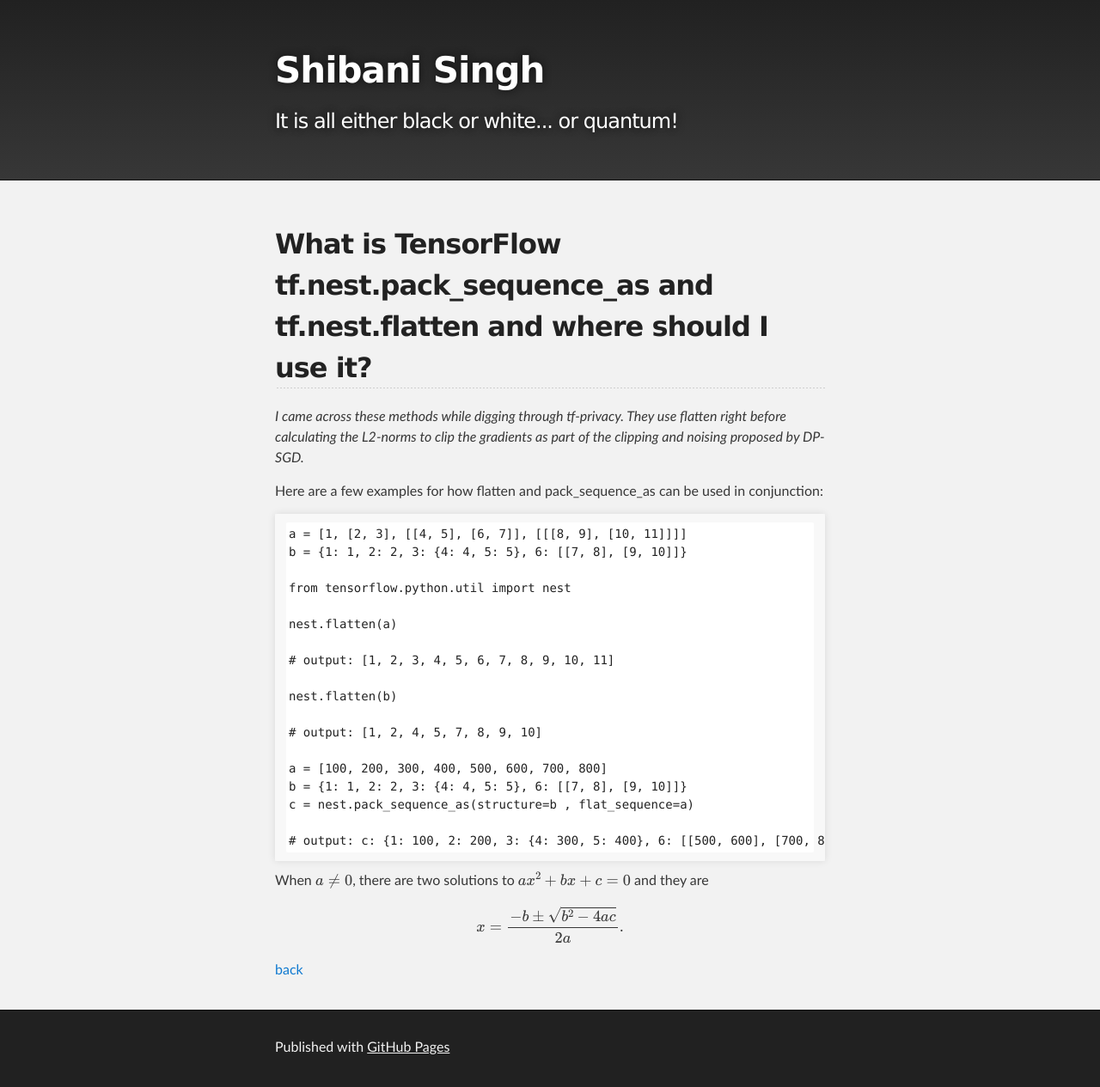
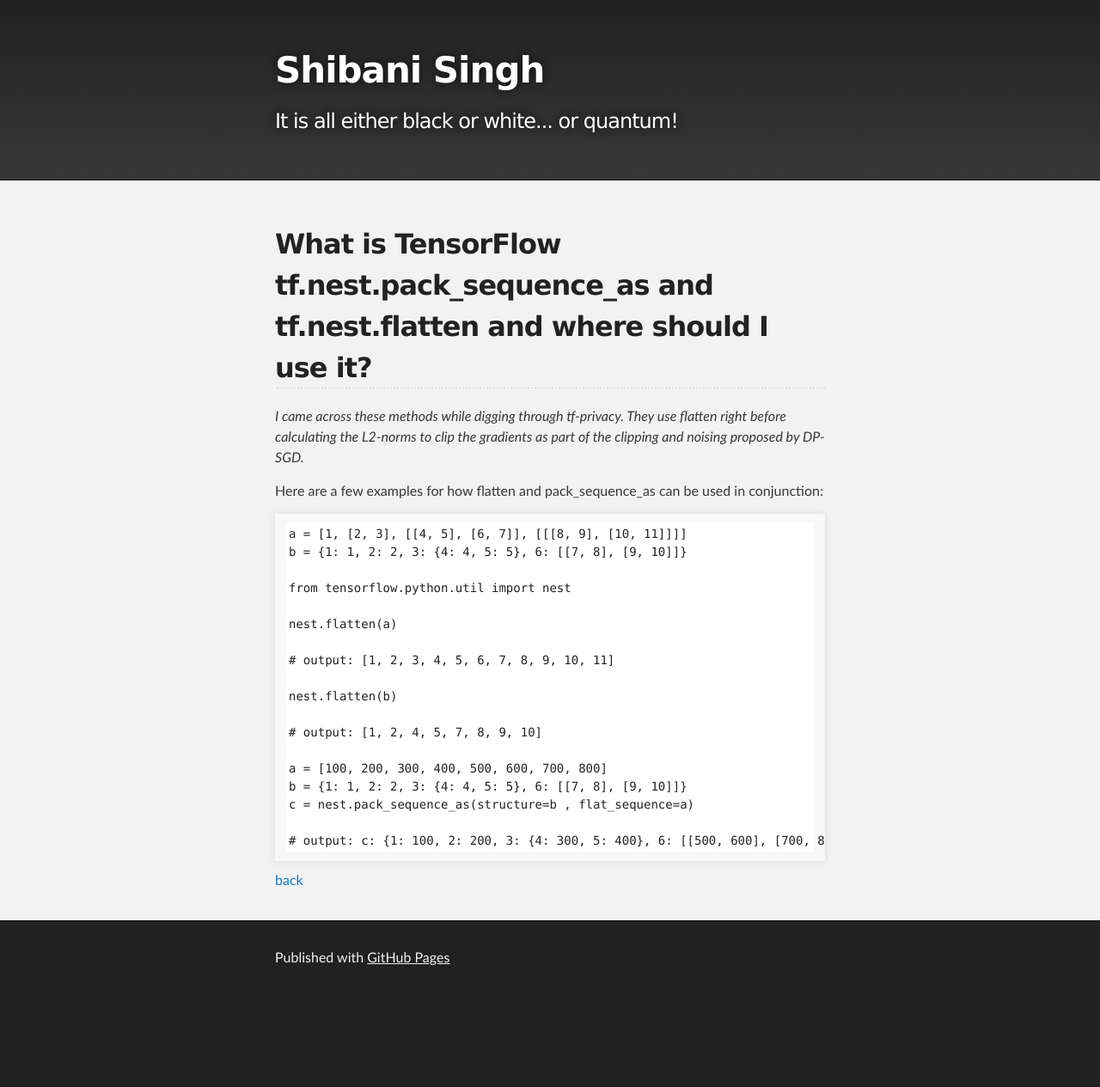
Before and after one commit to paperblack/paperblack.github.io, a Jekyll site: the page built from tf-flatten-pack_sequence.md, in a window 1280 px wide. Shown: the whole page at 86% size. Built offline with Jekyll 4.4.1, drawn with Linux system fonts in a browser that asks for light colours; our own code applies the rules of GitHub Pages for plain Markdown files; after the commit the page ends 1161 px from its top, so only the background shows below that.

Commit message:
Update tf-flatten-pack_sequence.md

````diff
--- a/tf-flatten-pack_sequence.md
+++ b/tf-flatten-pack_sequence.md
@@ -29,10 +29,5 @@ c = nest.pack_sequence_as(structure=b , flat_sequence=a)
 # output: c: {1: 100, 2: 200, 3: {4: 300, 5: 400}, 6: [[500, 600], [700, 800]]}
 ```
 
- <p>
-  When \(a \ne 0\), there are two solutions to \(ax^2 + bx + c = 0\) and they are
-  \[x = {-b \pm \sqrt{b^2-4ac} \over 2a}.\]
-</p>
-
 
 [back](./)
````
